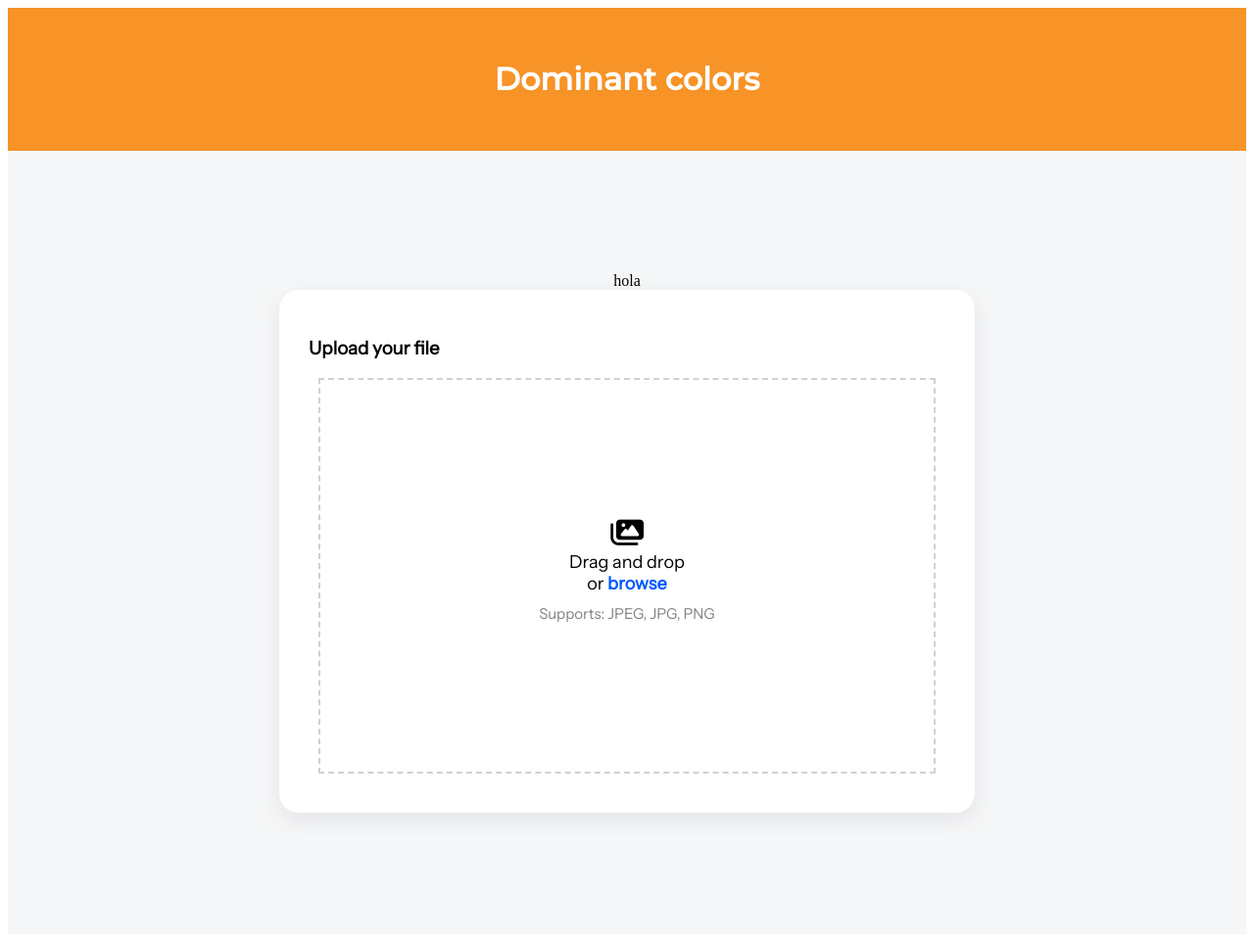
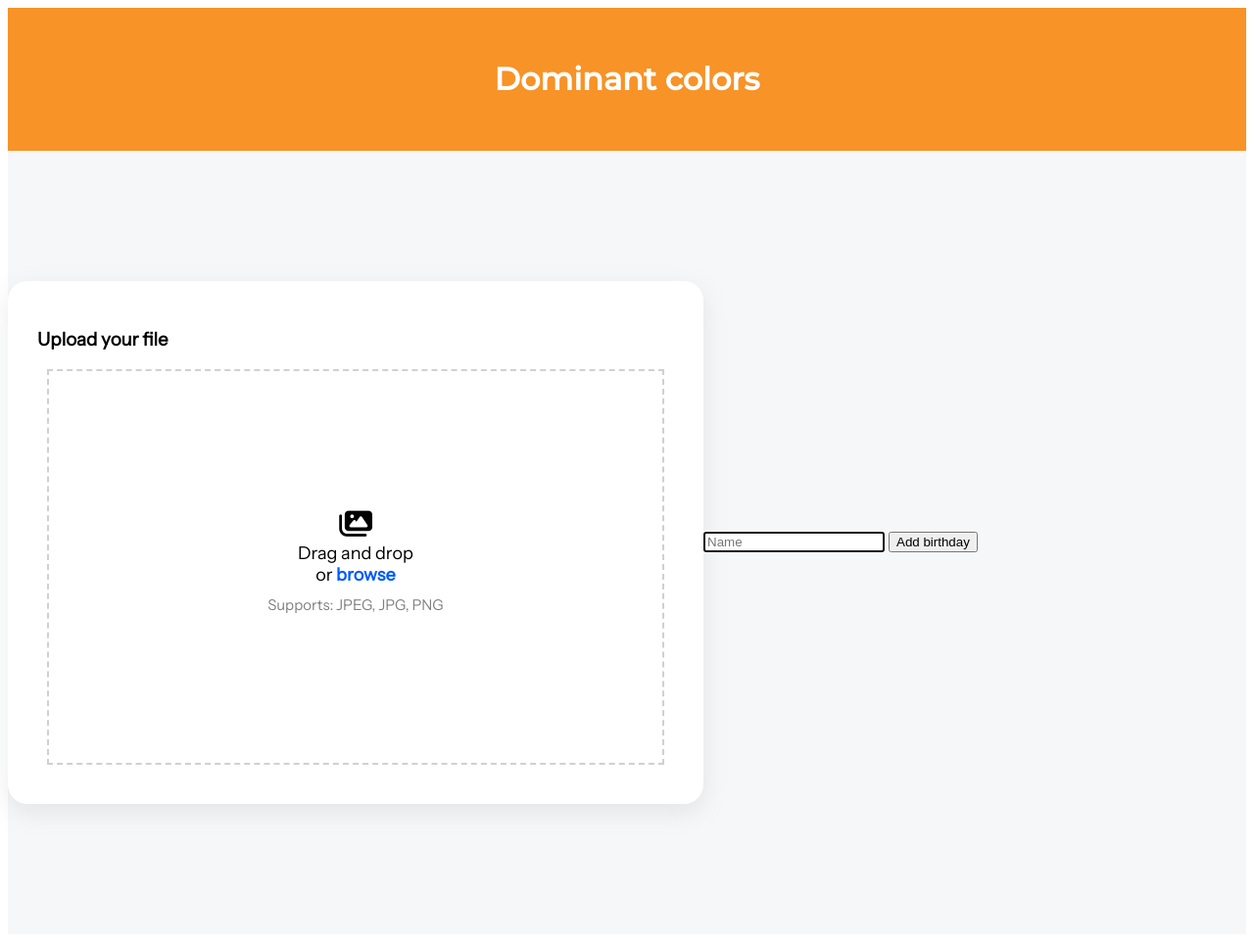
Before and after one commit to EduardoHGomez/website-dominant-colors, a Flask app: page / in a window 1280 px wide. Shown: the whole page at 98% size. Run offline with Flask 3, Linux system fonts and the light colour scheme.

Commit message:
Updated files directions

```diff
--- a/static/styles.css
+++ b/static/styles.css
@@ -26,10 +26,17 @@ h3{
     align-items: center;
     justify-content: center;
     min-height: 100vh;
-    flex-direction: column;
+    flex-direction: row;
     background: #f6f7f8;
     background:-webkit-linear-gradient(to right, #cfdef3, #e0eafc);
 }
+
+.form-container{
+    display:flex;
+    flex-direction: column;
+    flex:1;
+}
+
 
 .container{
     max-width: 650px;
--- a/templates/index.html
+++ b/templates/index.html
@@ -6,8 +6,8 @@
         <meta name="viewport" content="width=device-width, initial-scale=1.0">
 
         <link href="https://fonts.googleapis.com/css2?family=Montserrat:wght@500&display=swap" rel="stylesheet">
-        <link href="static/styles.css" rel="stylesheet">
         <link rel="stylesheet" href="https://cdnjs.cloudflare.com/ajax/libs/font-awesome/6.4.0/css/all.min.css" integrity="sha512-iecdLmaskl7CVkqkXNQ/ZH/XLlvWZOJyj7Yy7tcenmpD1ypASozpmT/E0iPtmFIB46ZmdtAc9eNBvH0H/ZpiBw==" crossorigin="anonymous" referrerpolicy="no-referrer" />
+        <link rel="stylesheet" type="text/css" href="\static\styles.css"/>
 
         <title>Dominant colors</title>
     </head>
@@ -17,21 +17,27 @@
             <h1>Dominant colors</h1>
         </div>
         <div class="body2">
-            hola
             <div class="container">
                 <h3>Upload your file</h3>
                 <div class="drag-area">
                     <div class="icon">
                         <i class="fas fa-images"></i>
                     </div>
-
                     <span class="header2">Drag and drop</span>
                     <span class="header2">or <span class="button">browse</span></span>
                     <input type="file" id = "opener"hidden/>
                     <span class="support">Supports: JPEG, JPG, PNG</span>
                 </div>
             </div>
+
+            <div class="form-container">
+                <form action="/" method="post">
+                    <input autocomplete="off" autofocus name="name" placeholder="Name" type="text">
+                    <button type="submit">Add birthday</button>
+                </form>
+            </div>
+
         </div>
-        <script src="static/script.js"></script>
+        <script src="/static/script.js"></script>
     </body>
 </html>
```
